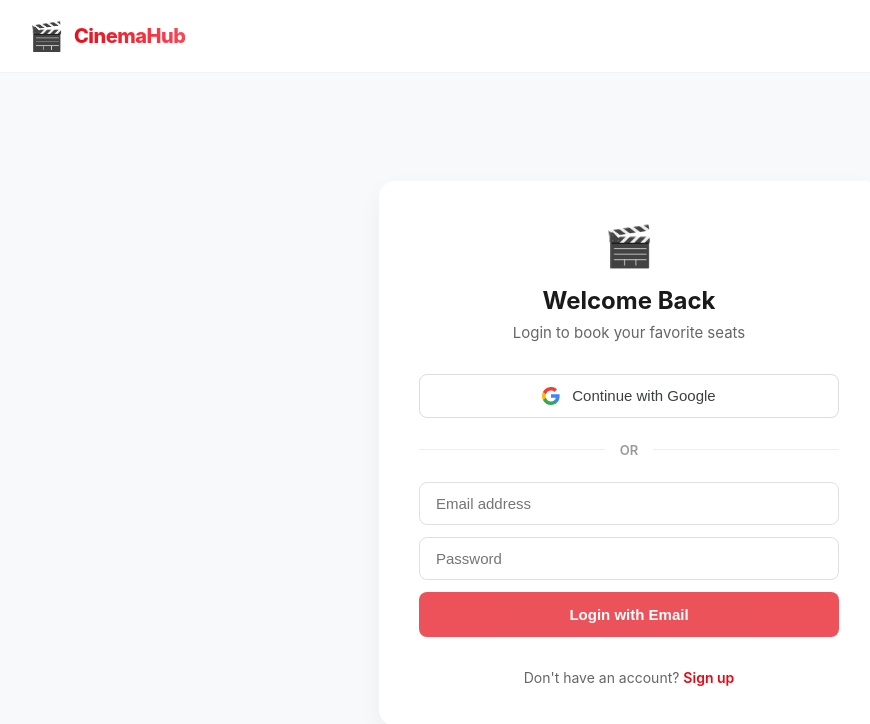
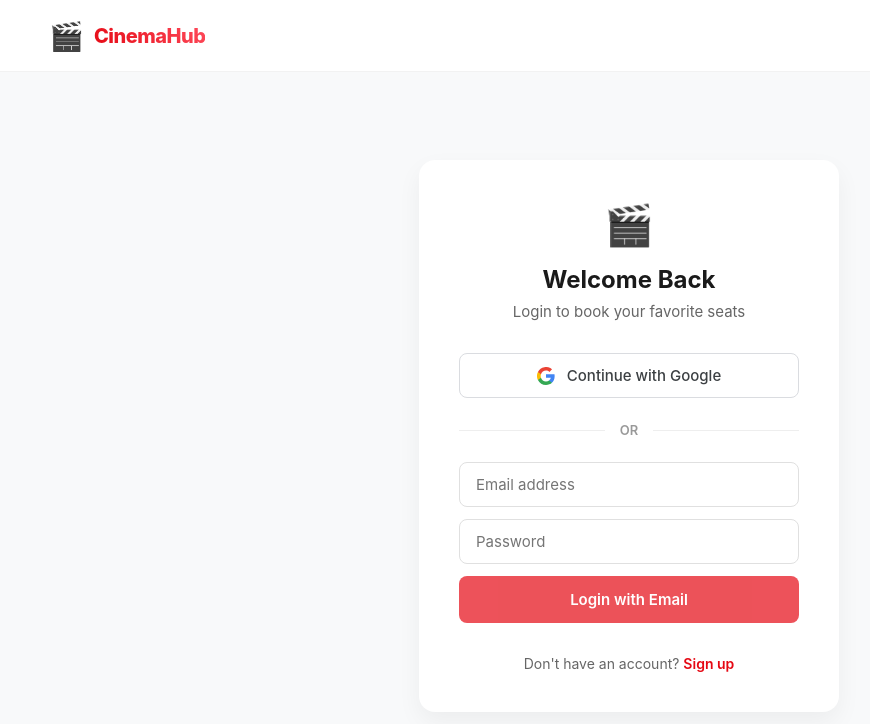
Before and after one commit to palanoyz/CinemaHub, a Vue app in the folder Frontend/: page /login in a window 1280 px wide. Shown: the top 724 px of the page, without its empty margins (11-881 px from the left). Built offline with nearby package versions, Linux system fonts and the light colour scheme; no server answers.

Commit message:
refactor: centralize design system with CSS var and clean up components

```diff
--- a/Frontend/src/App.vue
+++ b/Frontend/src/App.vue
@@ -21,8 +21,11 @@
 
       <div v-if="authStore.user" class="user-info">
         <div class="profile">
-          <img v-if="authStore.user?.photoURL" :src="authStore.user.photoURL" alt="Profile" class="avatar" referrerpolicy="no-referrer" />
-          <div v-else class="avatar-placeholder">{{ authStore.user?.email?.[0]?.toUpperCase() || '?' }}</div>
+          <img v-if="authStore.user?.photoURL" :src="authStore.user.photoURL" alt="Profile" class="avatar"
+            referrerpolicy="no-referrer" />
+          <div v-else class="avatar-placeholder">
+            {{ authStore.user?.email?.[0]?.toUpperCase() || '?' }}
+          </div>
           <span class="email">{{ authStore.user?.email }}</span>
         </div>
         <button @click="handleLogout" class="logout-btn">Logout</button>
@@ -44,29 +47,7 @@
   </main>
 </template>
 
-<style>
-:root {
-  --primary-color: #e50914;
-  --text-main: #1a1a1a;
-  --text-muted: #666;
-  --bg-body: #f8f9fa;
-  --nav-height: 72px;
-}
-
-body {
-  margin: 0;
-  font-family: 'Inter', -apple-system, BlinkMacSystemFont, 'Segoe UI', Roboto, Oxygen, Ubuntu, Cantarell, 'Open Sans', 'Helvetica Neue', sans-serif;
-  background-color: var(--bg-body);
-  color: var(--text-main);
-  -webkit-font-smoothing: antialiased;
-}
-
-.container {
-  max-width: 1200px;
-  margin: 0 auto;
-  padding: 0 20px;
-}
-
+<style scoped>
 .main-header {
   height: var(--nav-height);
   background-color: rgba(255, 255, 255, 0.9);
@@ -74,7 +55,7 @@
   position: sticky;
   top: 0;
   z-index: 100;
-  border-bottom: 1px solid rgba(0,0,0,0.05);
+  border-bottom: 1px solid var(--border-color);
 }
 
 nav {
@@ -99,8 +80,9 @@
   font-size: 1.25rem;
   font-weight: 800;
   letter-spacing: -0.5px;
-  background: linear-gradient(45deg, #e50914, #ff4b5c);
+  background: linear-gradient(45deg, var(--primary-color), #ff4b5c);
   -webkit-background-clip: text;
+  background-clip: text;
   -webkit-text-fill-color: transparent;
 }
 
@@ -116,7 +98,8 @@
   gap: 10px;
 }
 
-.avatar, .avatar-placeholder {
+.avatar,
+.avatar-placeholder {
   width: 36px;
   height: 36px;
   border-radius: 50%;
@@ -143,10 +126,9 @@
   background: transparent;
   border: 1px solid #ddd;
   padding: 8px 16px;
-  border-radius: 8px;
+  border-radius: var(--radius-md);
   font-size: 14px;
   font-weight: 600;
-  cursor: pointer;
   transition: all 0.2s;
 }
 
@@ -155,8 +137,17 @@
   border-color: #ccc;
 }
 
+.login-btn {
+  background-color: var(--primary-color);
+  color: white;
+  border: none;
+  padding: 8px 20px;
+  border-radius: var(--radius-md);
+  font-weight: 600;
+}
+
 .loading-screen {
-  height: 100vh;
+  height: calc(100vh - var(--nav-height));
   display: flex;
   flex-direction: column;
   align-items: center;
@@ -174,6 +165,8 @@
 }
 
 @keyframes spin {
-  to { transform: rotate(360deg); }
+  to {
+    transform: rotate(360deg);
+  }
 }
 </style>
--- /dev/null
+++ b/Frontend/src/assets/main.css
@@ -0,0 +1,53 @@
+:root {
+  /* Colors */
+  --primary-color: #e50914;
+  --primary-hover: #f40612;
+  --text-main: #1a1a1a;
+  --text-muted: #666;
+  --text-light: #999;
+  --bg-body: #f8f9fa;
+  --white: #ffffff;
+  --border-color: rgba(0, 0, 0, 0.05);
+  --error-bg: #fff2f2;
+  --error-text: #d32f2f;
+  --error-border: #ffcdd2;
+
+  /* Shadows */
+  --shadow-sm: 0 2px 4px rgba(0, 0, 0, 0.05);
+  --shadow-md: 0 10px 25px rgba(0, 0, 0, 0.05);
+
+  /* Layout */
+  --nav-height: 72px;
+  --radius-sm: 4px;
+  --radius-md: 8px;
+  --radius-lg: 16px;
+  --container-max: 1200px;
+}
+
+* {
+  box-sizing: border-box;
+}
+
+body {
+  margin: 0;
+  font-family: 'Inter', -apple-system, BlinkMacSystemFont, 'Segoe UI', Roboto, Oxygen, Ubuntu, Cantarell, 'Open Sans', 'Helvetica Neue', sans-serif;
+  background-color: var(--bg-body);
+  color: var(--text-main);
+  -webkit-font-smoothing: antialiased;
+}
+
+button {
+  font-family: inherit;
+  cursor: pointer;
+  transition: all 0.2s ease;
+}
+
+input {
+  font-family: inherit;
+}
+
+.container {
+  max-width: var(--container-max);
+  margin: 0 auto;
+  padding: 0 20px;
+}
--- a/Frontend/src/main.ts
+++ b/Frontend/src/main.ts
@@ -1,3 +1,4 @@
+import './assets/main.css'
 import { createApp } from 'vue'
 import { createPinia } from 'pinia'
 
--- a/Frontend/src/views/LoginView.vue
+++ b/Frontend/src/views/LoginView.vue
@@ -10,6 +10,7 @@
 async function handleGoogleLogin() {
   try {
     await authStore.loginWithGoogle()
+    // eslint-disable-next-line @typescript-eslint/no-explicit-any
   } catch (err: any) {
     error.value = err.message
   }
@@ -34,10 +35,16 @@
       <div class="login-actions">
         <button @click="handleGoogleLogin" class="google-btn">
           <svg width="18" height="18" viewBox="0 0 18 18">
-            <path d="M17.64 9.2c0-.63-.06-1.25-.16-1.84H9v3.49h4.84a4.14 4.14 0 0 1-1.8 2.71v2.26h2.91c1.71-1.58 2.69-3.91 2.69-6.62z" fill="#4285F4"/>
-            <path d="M9 18c2.43 0 4.47-.8 5.96-2.18l-2.91-2.26c-.8.54-1.83.85-3.05.85-2.35 0-4.33-1.58-5.04-3.71H.95v2.33A8.99 8.99 0 0 0 9 18z" fill="#34A853"/>
-            <path d="M3.96 10.7a5.41 5.41 0 0 1 0-3.4V4.97H.95a8.99 8.99 0 0 0 0 8.06l3.01-2.33z" fill="#FBBC05"/>
-            <path d="M9 3.58c1.32 0 2.5.45 3.44 1.35L15.02 2.3A8.99 8.99 0 0 0 .95 4.97l3.01 2.33c.71-2.13 2.69-3.71 5.04-3.71z" fill="#EA4335"/>
+            <path
+              d="M17.64 9.2c0-.63-.06-1.25-.16-1.84H9v3.49h4.84a4.14 4.14 0 0 1-1.8 2.71v2.26h2.91c1.71-1.58 2.69-3.91 2.69-6.62z"
+              fill="#4285F4" />
+            <path
+              d="M9 18c2.43 0 4.47-.8 5.96-2.18l-2.91-2.26c-.8.54-1.83.85-3.05.85-2.35 0-4.33-1.58-5.04-3.71H.95v2.33A8.99 8.99 0 0 0 9 18z"
+              fill="#34A853" />
+            <path d="M3.96 10.7a5.41 5.41 0 0 1 0-3.4V4.97H.95a8.99 8.99 0 0 0 0 8.06l3.01-2.33z" fill="#FBBC05" />
+            <path
+              d="M9 3.58c1.32 0 2.5.45 3.44 1.35L15.02 2.3A8.99 8.99 0 0 0 .95 4.97l3.01 2.33c.71-2.13 2.69-3.71 5.04-3.71z"
+              fill="#EA4335" />
           </svg>
           Continue with Google
         </button>
@@ -68,7 +75,7 @@
 
 <style scoped>
 .login-page {
-  min-height: calc(100vh - 80px);
+  min-height: calc(100vh - var(--nav-height));
   display: flex;
   align-items: center;
   justify-content: center;
@@ -76,12 +83,12 @@
 }
 
 .login-card {
-  background: white;
+  background: var(--white);
   width: 100%;
   max-width: 420px;
   padding: 40px;
-  border-radius: 16px;
-  box-shadow: 0 10px 25px rgba(0,0,0,0.05);
+  border-radius: var(--radius-lg);
+  box-shadow: var(--shadow-md);
 }
 
 .header {
@@ -98,12 +105,12 @@
   margin: 0;
   font-size: 24px;
   font-weight: 700;
-  color: #1a1a1a;
+  color: var(--text-main);
 }
 
 p {
   margin: 8px 0 0;
-  color: #666;
+  color: var(--text-muted);
   font-size: 15px;
 }
 
@@ -118,15 +125,13 @@
   align-items: center;
   justify-content: center;
   gap: 12px;
-  background-color: white;
+  background-color: var(--white);
   color: #3c4043;
   border: 1px solid #dadce0;
   padding: 12px;
-  border-radius: 8px;
-  cursor: pointer;
+  border-radius: var(--radius-md);
   font-size: 15px;
   font-weight: 500;
-  transition: background-color 0.2s;
 }
 
 .google-btn:hover {
@@ -149,7 +154,7 @@
 
 .divider span {
   padding: 0 15px;
-  color: #999;
+  color: var(--text-light);
   font-size: 13px;
   font-weight: 600;
 }
@@ -164,7 +169,7 @@
   width: 100%;
   padding: 12px 16px;
   border: 1px solid #e0e0e0;
-  border-radius: 8px;
+  border-radius: var(--radius-md);
   font-size: 15px;
   box-sizing: border-box;
   transition: border-color 0.2s;
@@ -172,18 +177,17 @@
 
 .input-group input:focus {
   outline: none;
-  border-color: #e50914; /* Cinema Red */
+  border-color: var(--primary-color);
 }
 
 .email-btn {
-  background-color: #e50914;
+  background-color: var(--primary-color);
   color: white;
   border: none;
   padding: 14px;
-  border-radius: 8px;
+  border-radius: var(--radius-md);
   font-size: 15px;
   font-weight: 600;
-  cursor: pointer;
   opacity: 0.7;
 }
 
@@ -191,22 +195,22 @@
   margin-top: 32px;
   text-align: center;
   font-size: 14px;
-  color: #666;
+  color: var(--text-muted);
 }
 
 .footer a {
-  color: #e50914;
+  color: var(--primary-color);
   text-decoration: none;
   font-weight: 600;
 }
 
 .error-msg {
-  background-color: #fff2f2;
-  color: #d32f2f;
+  background-color: var(--error-bg);
+  color: var(--error-text);
   padding: 12px;
-  border-radius: 8px;
+  border-radius: var(--radius-md);
   margin-bottom: 20px;
   font-size: 14px;
-  border: 1px solid #ffcdd2;
+  border: 1px solid var(--error-border);
 }
 </style>
```
